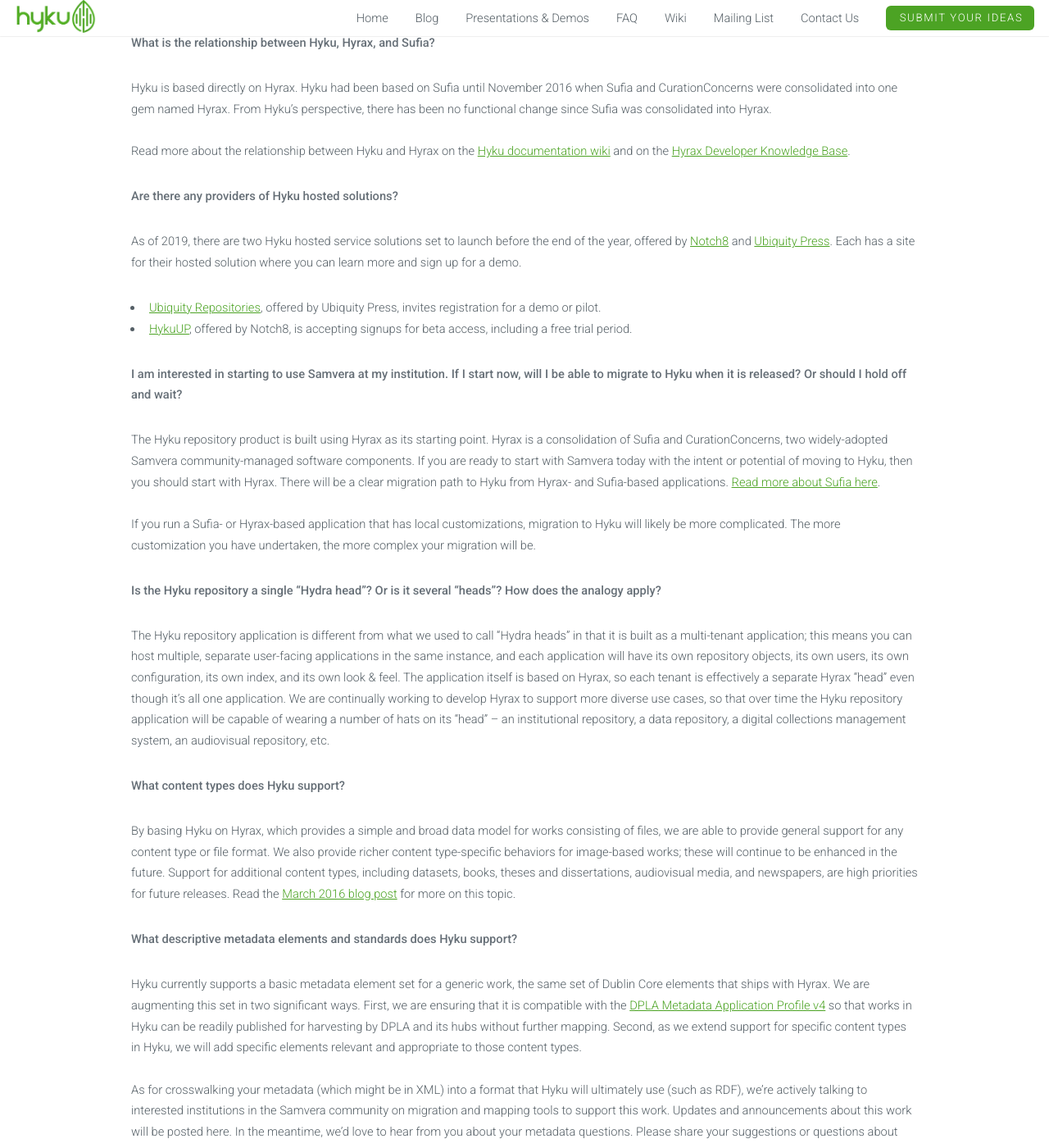
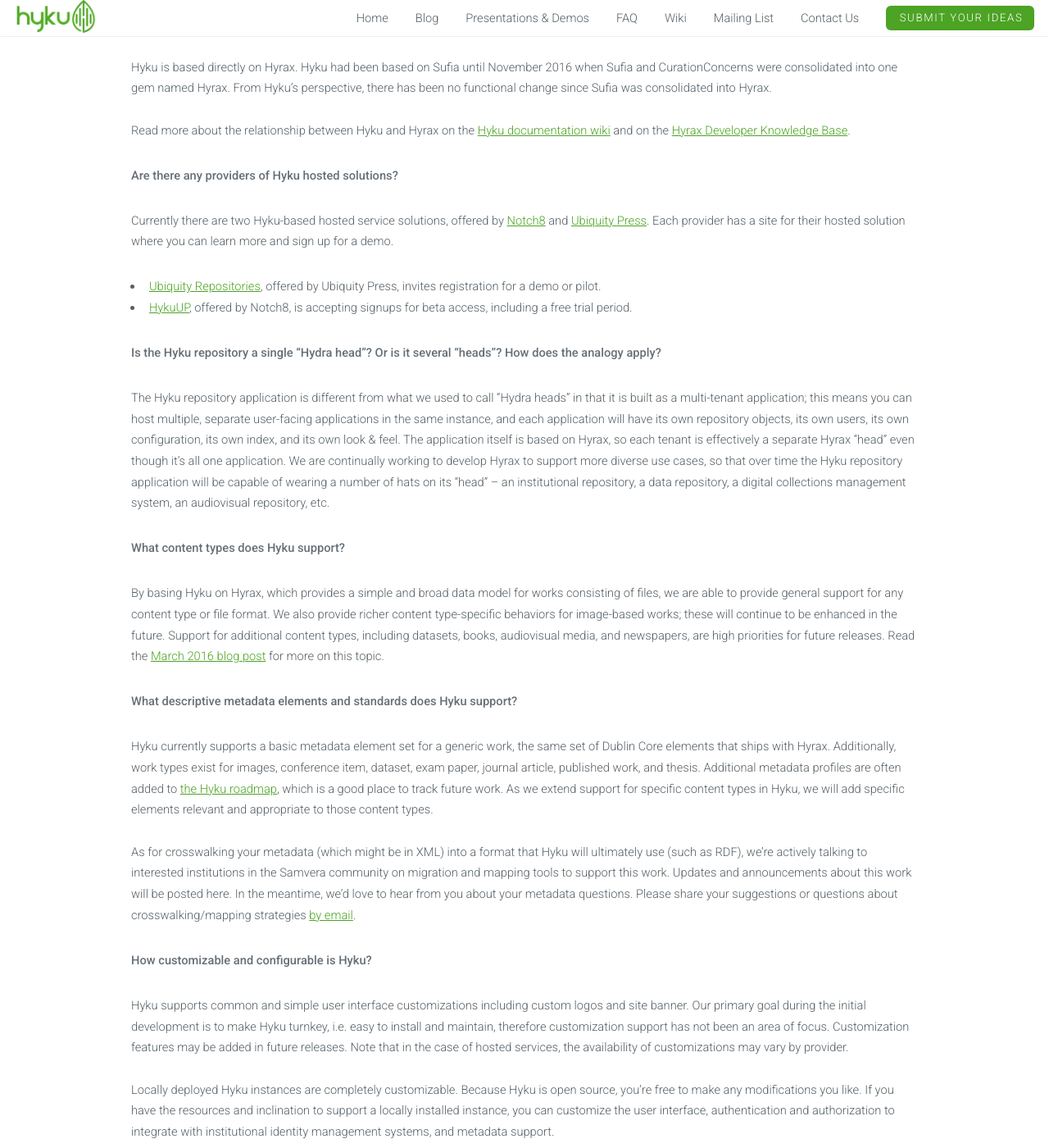
Before and after one commit to samvera-labs/hyku.github.io, a Jekyll site: the page built from faq.html, in a window 1280 px wide and 1400 px high, scrolled down 858 px. Shown: the whole window at 82% size. Built offline with Jekyll 4.4.1, drawn with Linux system fonts in a browser that asks for light colours; nearby versions of some CDN libraries; library files that are not in the unit come from our copies; some of the changed text lies outside the part shown.

Commit message:
updating faq links

```diff
--- a/_data/faqs.yaml
+++ b/_data/faqs.yaml
@@ -1,11 +1,11 @@
 - question: >-
     What is Hyku?
   answer: >-
-    Hyku is the official name of the repository product that is a main deliverable of the Hydra-in-a-Box project. We settled on the name in November 2016 and announced it in early December 2016. Prior to that time, we referred to it as “the Hydra-in-a-Box repository” or “Lerna” as a temporary placeholder name. In all these cases, we are talking about the same thing: a polished, turnkey, feature-complete repository application product created by the Hydra-in-a-Box project. The <a href="https://github.com/samvera-labs/hyku">code repository is on GitHub</a>.
+    Hyku is the official name of the repository product that is a main deliverable of the Hydra-in-a-Box project. We settled on the name in November 2016 and announced it in early December 2016. Prior to that time, we referred to it as “the Hydra-in-a-Box repository” or “Lerna” as a temporary placeholder name. In all these cases, we are talking about the same thing: a polished, turnkey, feature-complete repository application product created by the Hydra-in-a-Box project. The <a href="https://github.com/samvera/hyku">code repository is on GitHub</a>.
 - question: >-
     What is the project timeline?
   answer: >-
-    Development of the repository application began in March 2016 after an intensive Design Phase was undertaken, resulting in a collection of <a href="https://wiki.duraspace.org/display/samvera/Hydra-in-a-Box+Design+Documents">design documents</a>. A series of project team work cycles and community-based sprints followed, leading up to a product beta test and several pilots conducted in May-October 2017 (see <a href="https://duraspace.org/hyku-news">this press release</a>). Our <a href="http://hydrainabox.samvera.org/blog.html">blog</a> and <a href="https://www.youtube.com/channel/UC1eopKtm-k_f93RTfzHSvMQ">demo videos</a> show the progress made along the way. November 2017 marks the final month of the Hydra-in-a-Box project as funded under the IMLS grant (LG-70-15-0006-15). The project partners are pursuing opportunities to continue developing the Hyku software and hosted services. Read [this blog post](/2017/11/06/hyku-future.html) for more about what is to come.
+    Development of the repository application began in March 2016 after an intensive Design Phase was undertaken, resulting in a collection of <a href="https://samvera.atlassian.net/wiki/spaces/samvera/pages/405212321/Hydra-in-a-Box+Design+Documents">design documents</a>. A series of project team work cycles and community-based sprints followed, leading up to a product beta test and several pilots conducted in May-October 2017 (see <a href="https://duraspace.org/hyku-news">this press release</a>). Hyku continues to be developed by the community and contributed to via individual projects. <a href="https://github.com/samvera/hyku/projects/1">The Hyku roadmap</a> on github is a great place to follow enhancements that are in progress or are in future plans.
 - question: >-
     What kinds or sizes of institutions is Hyku intended for? Can I use Hyku if my institution has minimal IT staff with little-to-no skills in Ruby programming or Rails development?
   answer: >-
@@ -13,19 +13,15 @@
 - question: >-
     What is the relationship between Hyku, Hyrax, and Sufia?
   answer: >-
-    Hyku is based directly on Hyrax. Hyku had been based on Sufia until November 2016 when Sufia and CurationConcerns were consolidated into one gem named Hyrax. From Hyku's perspective, there has been no functional change since Sufia was consolidated into Hyrax.<br/><br/>Read more about the relationship between Hyku and Hyrax on the <a href="https://wiki.duraspace.org/pages/viewpage.action?pageId=85530575">Hyku documentation wiki</a> and on the <a href="http://samvera.github.io/hyku-vs-hyrax.html">Hyrax Developer Knowledge Base</a>.
+    Hyku is based directly on Hyrax. Hyku had been based on Sufia until November 2016 when Sufia and CurationConcerns were consolidated into one gem named Hyrax. From Hyku's perspective, there has been no functional change since Sufia was consolidated into Hyrax.<br/><br/>Read more about the relationship between Hyku and Hyrax on the <a href="https://samvera.atlassian.net/wiki/spaces/hyku/pages/718084040/Hyku+and+Hyrax+How+are+they+related+and+how+are+they+different">Hyku documentation wiki</a> and on the <a href="http://samvera.github.io/hyku-vs-hyrax.html">Hyrax Developer Knowledge Base</a>.
 - question: >-
     Are there any providers of Hyku hosted solutions?
   answer: >-
-    <p>As of 2019, there are two Hyku hosted service solutions set to launch before the end of the year, offered by <a href="https://www.notch8.com/" target="_blank">Notch8</a> and <a href="https://www.ubiquitypress.com/" target="_blank">Ubiquity Press</a>. Each has a site for their hosted solution where you can learn more and sign up for a demo.</p>
+    <p>Currently there are two Hyku-based hosted service solutions, offered by <a href="https://www.notch8.com/" target="_blank">Notch8</a> and <a href="https://www.ubiquitypress.com/" target="_blank">Ubiquity Press</a>. Each provider has a site for their hosted solution where you can learn more and sign up for a demo.</p>
     <ul>
     <li><a href="https://www.u-repo.io/" target="_blank">Ubiquity Repositories</a>, offered by Ubiquity Press, invites registration for a demo or pilot.</li>
     <li><a href="https://www.hykuup.com/" target="_blank">HykuUP</a>, offered by Notch8, is accepting signups for beta access, including a free trial period.</li>
     </ul>
-- question: >-
-    I am interested in starting to use Samvera at my institution. If I start now, will I be able to migrate to Hyku when it is released? Or should I hold off and wait?
-  answer: >-
-    The Hyku repository product is built using Hyrax as its starting point. Hyrax is a consolidation of Sufia and CurationConcerns, two widely-adopted Samvera community-managed software components. If you are ready to start with Samvera today with the intent or potential of moving to Hyku, then you should start with Hyrax. There will be a clear migration path to Hyku from Hyrax- and Sufia-based applications. <a href="http://sufia.io/">Read more about Sufia here</a>.<br/><br/>If you run a Sufia- or Hyrax-based application that has local customizations, migration to Hyku will likely be more complicated. The more customization you have undertaken, the more complex your migration will be.
 - question: >-
     Is the Hyku repository a single "Hydra head"? Or is it several "heads"? How does the analogy apply?
   answer: >-
@@ -33,11 +29,11 @@
 - question: >-
     What content types does Hyku support?
   answer: >-
-    By basing Hyku on Hyrax, which provides a simple and broad data model for works consisting of files, we are able to provide general support for any content type or file format. We also provide richer content type-specific behaviors for image-based works; these will continue to be enhanced in the future. Support for additional content types, including datasets, books, theses and dissertations, audiovisual media, and newspapers, are high priorities for future releases. Read the [March 2016 blog post](/2016/03/07/content_types_news.html) for more on this topic.
+    By basing Hyku on Hyrax, which provides a simple and broad data model for works consisting of files, we are able to provide general support for any content type or file format. We also provide richer content type-specific behaviors for image-based works; these will continue to be enhanced in the future. Support for additional content types, including datasets, books, audiovisual media, and newspapers, are high priorities for future releases. Read the [March 2016 blog post](/2016/03/07/content_types_news.html) for more on this topic.
 - question: >-
     What descriptive metadata elements and standards does Hyku support?
   answer: >-
-    Hyku currently supports a basic metadata element set for a generic work, the same set of Dublin Core elements that ships with Hyrax. We are augmenting this set in two significant ways. First, we are ensuring that it is compatible with the <a href="http://dp.la/about/map/">DPLA Metadata Application Profile v4</a> so that works in Hyku can be readily published for harvesting by DPLA and its hubs without further mapping. Second, as we extend support for specific content types in Hyku, we will add specific elements relevant and appropriate to those content types. <br/><br>As for crosswalking your metadata (which might be in XML) into a format that Hyku will ultimately use (such as RDF), we're actively talking to interested institutions in the Samvera community on migration and mapping tools to support this work. Updates and announcements about this work will be posted here. In the meantime, we’d love to hear from you about your metadata questions. Please share your suggestions or questions about crosswalking/mapping strategies <a href="mailto:samvera-contact@googlegroups.com?subject=Mail%20from%20the%20Hyku%20website">by email</a>.
+    Hyku currently supports a basic metadata element set for a generic work, the same set of Dublin Core elements that ships with Hyrax.  Additionally, work types exist for images, conference item, dataset, exam paper, journal article, published work, and thesis. Additional metadata profiles are often added to <a href="https://github.com/samvera/hyku/projects/1">the Hyku roadmap</a>, which is a good place to track future work. As we extend support for specific content types in Hyku, we will add specific elements relevant and appropriate to those content types. <br/><br>As for crosswalking your metadata (which might be in XML) into a format that Hyku will ultimately use (such as RDF), we're actively talking to interested institutions in the Samvera community on migration and mapping tools to support this work. Updates and announcements about this work will be posted here. In the meantime, we’d love to hear from you about your metadata questions. Please share your suggestions or questions about crosswalking/mapping strategies <a href="mailto:samvera-contact@googlegroups.com?subject=Mail%20from%20the%20Hyku%20website">by email</a>.
 - question: >-
     How customizable and configurable is Hyku?
   answer: >-
@@ -51,8 +47,8 @@
     <li><strong>Portland Common Data Model (PCDM)</strong>: Hyku supports PCDM natively by way of Fedora 4. Also the Hydra-in-a-Box project is <a href="https://github.com/hybox/models">developing content-type data models</a> based on PCDM for incorporation into Hyku and will be available for adoption in other community systems. PCDM is, in large measure, a specialized version of OAI-ORE aggregation. With one exception, the object properties and classes all subclass OAI-ORE properties and classes. It has roots in non-Fedora systems, too, so the model can initially be approached agnostic to repository or platform. If you want to learn more about PCDM, a good starting point is the <a href="https://github.com/duraspace/pcdm/wiki">PCDM wiki</a> (and if you find this document lacking or are otherwise looking for information and not finding it, please send us this important feedback.) The core ontology is <a href="http://pcdm.org/2015/09/28/models">hosted here</a>. As extension vocabularies are developed, they are hosted in the <a href="https://github.com/duraspace/pcdm/tree/master/pcdm-ext">PCDM Github repo</a>.</li>
     <li><strong>Avalon</strong>: The <a href="http://www.avalonmediasystem.org/">Avalon Media System</a> and Hyku project teams have started to discuss the relationship between the two products as their architectures become aligned and the needs of the community evolve. There are no plans for specific collaborative work at this point, but there may be in the future.</li>
     <li><strong>Spotlight</strong>: Support for cross-repository, tailored exhibits is of broad interest. Recent work in Hyrax has added more support for an exhibit-like experience. There are not current plans to implement <a href="http://spotlight.projectblacklight.org/">Spotlight</a> in Hyku. You can always integrate Spotlight with Hyku as a customization if this functionality is required before it is available directly in Hyku.</li>
-    <li><strong>DOI</strong>: <a href="https://www.doi.org/">DOI</a> integration is a requested feature in Hyku. There is a <a href="https://github.com/samvera-labs/hydra-remote_identifier">hydra-remote-identifier gem</a> that you may use to build this customization if you require this functionality before we add it to Hyku.</li>
-    <li><strong>ORCID</strong>: <a href="http://orcid.org/">ORCID</a> integration is a requested feature in Hyku. There is the <a href="https://github.com/samvera-labs/orcid">orcid gem</a> that you may use to build this customization if this functionality is required before we integrate it into Hyku.</li>
+    <li><strong>DOI</strong>: <a href="https://www.doi.org/">DOI</a> integration is a requested feature in Hyku and is on <a href="https://github.com/samvera/hyku/projects/1">the Hyku roadmap</a> for contribution in 2021 via the Advancing Hyku project. There is a <a href="https://github.com/samvera-labs/hydra-remote_identifier">hydra-remote-identifier gem</a> that you may use to build this customization if you require this functionality before we add it to Hyku.</li>
+    <li><strong>ORCID</strong>: <a href="http://orcid.org/">ORCID</a> integration is a requested feature in Hyku. There is the <a href="https://github.com/samvera-labs/orcid">orcid gem</a> that you may use to build this customization if this functionality is required before we integrate it into Hyku. ORCID integration is also on <a href="https://github.com/samvera/hyku/projects/1">the Hyku roadmap</a> for contribution from Advancing Hyku.</li>
     </ul>
 - question: >-
     Is the Hyku application dependent on Amazon Web Services (AWS)? What if I want to host it on a different cloud service provider, or on local infrastructure?
--- a/_data/navigation.yml
+++ b/_data/navigation.yml
@@ -8,7 +8,7 @@
   url: faq.html
 
 - title: Wiki
-  url: https://wiki.duraspace.org/display/hyku
+  url: https://samvera.atlassian.net/wiki/spaces/hyku/overview
   external: true
 
 - title: Mailing List
```
